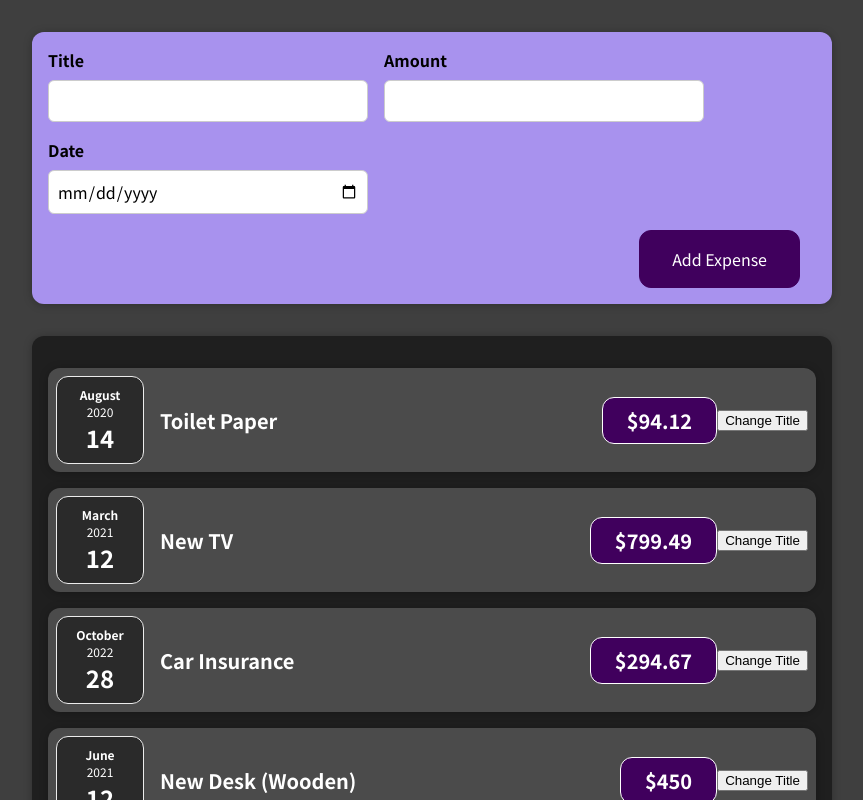
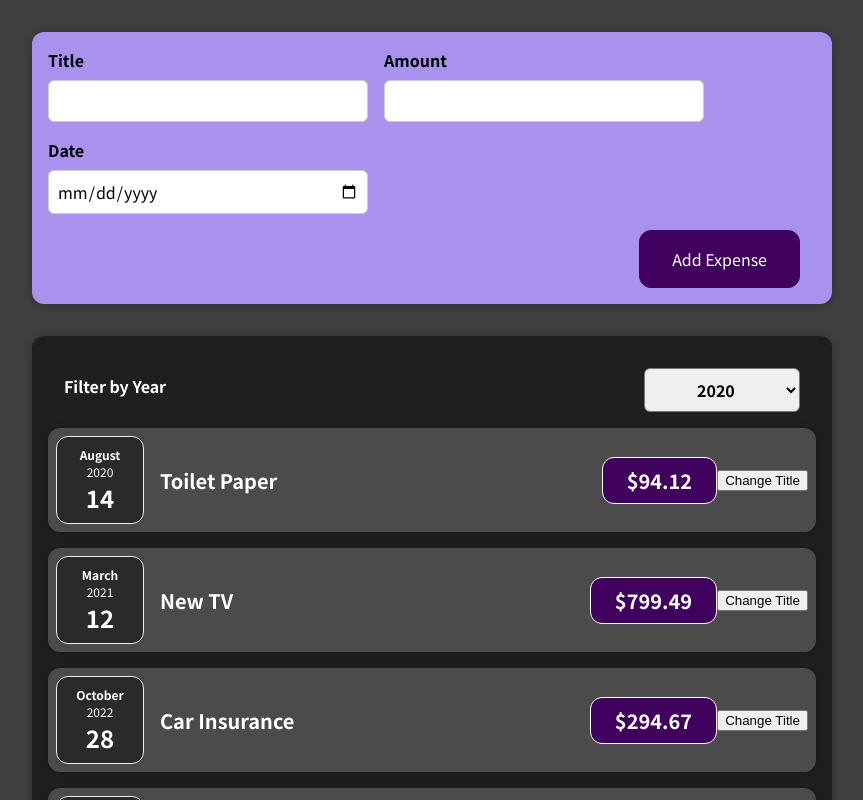
Before and after one commit to Alen992/react-complete-guide, a React (Create React App) app: page / in a window 1280 px wide. Shown: the top 800 px of the page, without its empty margins (208-1071 px from the left). Built offline with nearby package versions, Linux system fonts and the light colour scheme.

Commit message:
assignment 2 completed

```diff
--- a/src/components/Expenses/Expenses.js
+++ b/src/components/Expenses/Expenses.js
@@ -1,10 +1,24 @@
 import ExpenseItem from './ExpenseItem';
 import './Expenses.css';
 import Card from '../UI/Card';
+import ExpensesFilter from './ExpensesFilter';
+import React, { useState } from 'react';
 
 function Expenses(props) {
+  const [filteredYear, setFilteredYear] = useState('2020');
+
+  const filterChangeHandler = (selectedYear) => {
+    console.log('test', selectedYear);
+    setFilteredYear(selectedYear);
+  };
+
   return (
+    <div>
       <Card className='expenses'>
+        <ExpensesFilter
+          selected={filteredYear}
+          onChangeFilter={filterChangeHandler}
+        />
         <ExpenseItem
           title={props.items[0].title}
           amount={props.items[0].amount}
@@ -26,6 +40,7 @@
           date={props.items[3].date}
         />
       </Card>
+    </div>
   );
 }
 
--- /dev/null
+++ b/src/components/Expenses/ExpensesFilter.css
@@ -0,0 +1,24 @@
+.expenses-filter {
+  color: white;
+  padding: 0 1rem;
+}
+
+.expenses-filter__control {
+  display: flex;
+  width: 100%;
+  align-items: center;
+  justify-content: space-between;
+  margin: 1rem 0;
+}
+
+.expenses-filter label {
+  font-weight: bold;
+  margin-bottom: 0.5rem;
+}
+
+.expenses-filter select {
+  font: inherit;
+  padding: 0.5rem 3rem;
+  font-weight: bold;
+  border-radius: 6px;
+}
--- /dev/null
+++ b/src/components/Expenses/ExpensesFilter.js
@@ -0,0 +1,24 @@
+import './ExpensesFilter.css';
+
+const ExpenseFilter = (props) => {
+  const dropdownChangeHandler = (event) => {
+    // console.log(event.target.value);
+    props.onChangeFilter(event.target.value);
+  };
+
+  return (
+    <div className='expenses-filter'>
+      <div className='expenses-filter__control'>
+        <label>Filter by Year</label>
+        <select value={props.selected} onChange={dropdownChangeHandler}>
+          <option value='2022'>2022</option>
+          <option value='2021'>2021</option>
+          <option value='2020'>2020</option>
+          <option value='2019'>2019</option>
+        </select>
+      </div>
+    </div>
+  );
+};
+
+export default ExpenseFilter;
```
Lines whose indentation alone changed are shown as unchanged.
